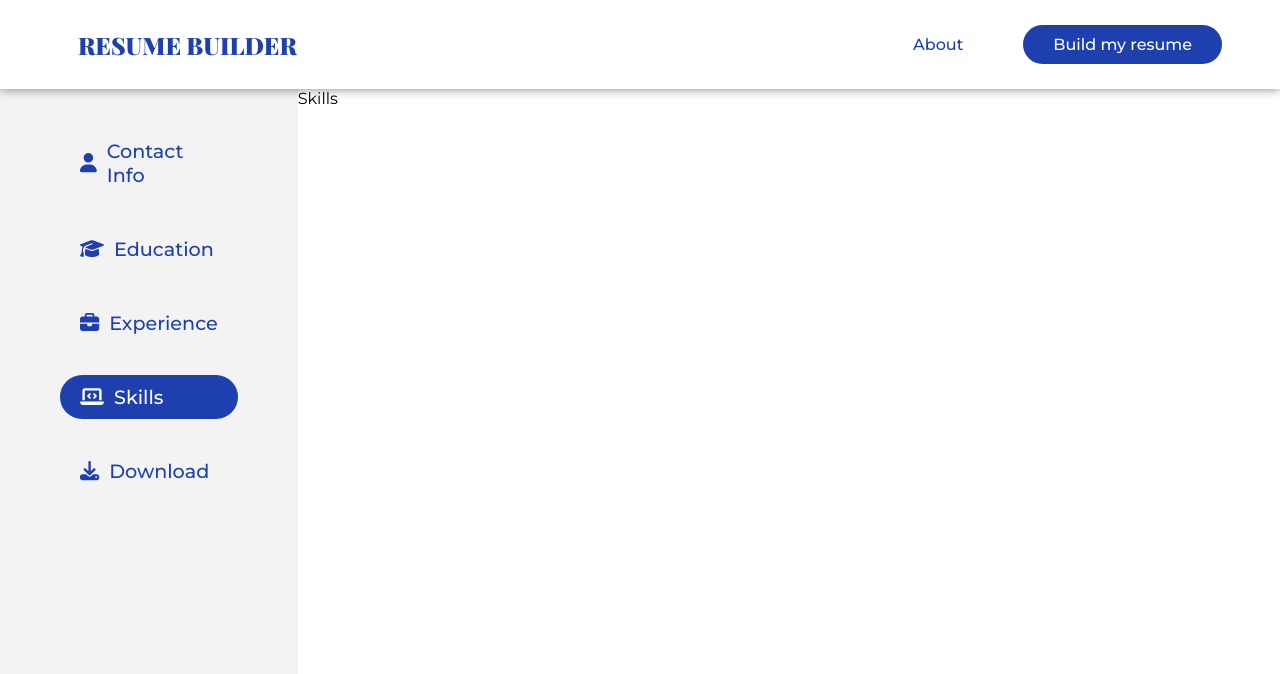
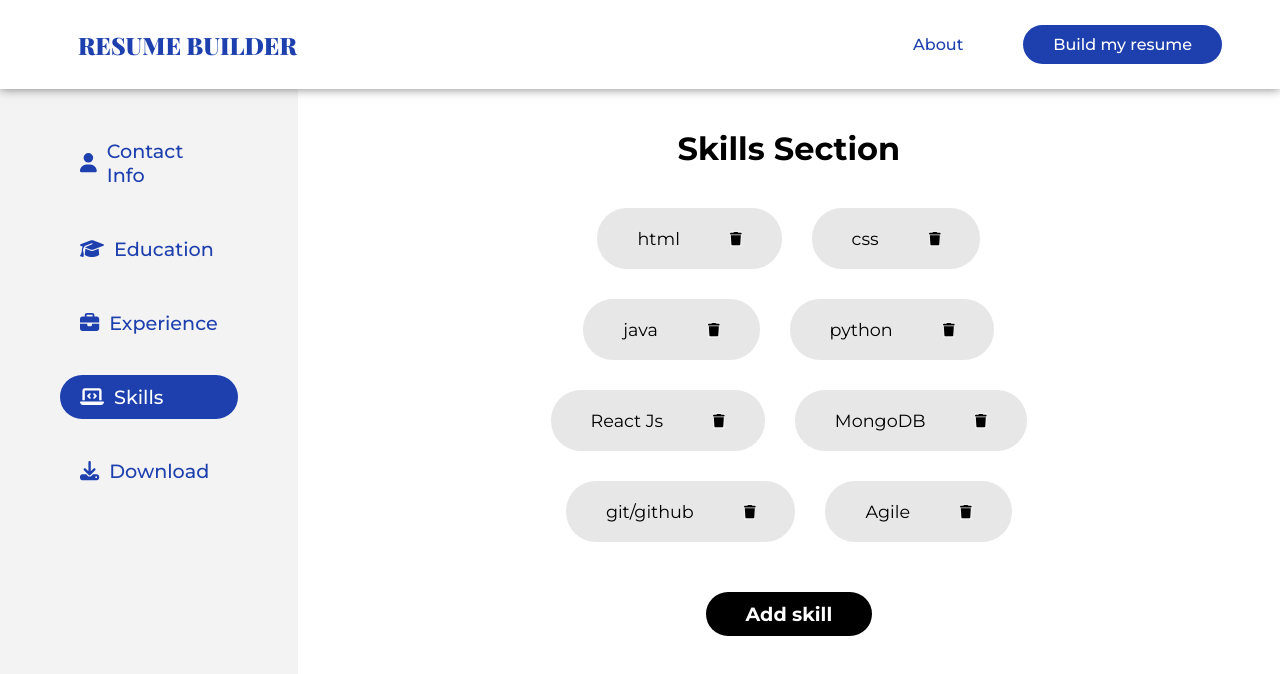
Before and after one commit to hipip/Resume-Builder, a React (Vite) app: page /builder/skills in a window 1280 px wide. Shown: the top 674 px of the page. Built offline with nearby package versions, Linux system fonts and the light colour scheme; a web font is replaced by a local one.

Commit message:
Add Skills adding and deleting features & removed experience editing button

```diff
--- a/src/App.css
+++ b/src/App.css
@@ -510,7 +510,8 @@ button {
 }
 
 .education-container,
-.experience-container {
+.experience-container,
+.skills-setup-container {
   margin: 20px 0;
   display: flex;
   flex-direction: column;
@@ -520,13 +521,24 @@ button {
   width: 60%;
 }
 
-#add-responsibility-btn {
+.skills-setup-container {
+  padding: 20px 0;
+  flex-direction: row;
+  flex-wrap: wrap;
+  align-items: center;
+  font-size: 1.1rem;
+}
+
+#add-responsibility-btn,
+#add-skill-btn,
+#confirm-add-skill-btn {
   margin: 10px 0;
   background-color: black;
 }
 
 .education-item,
-.experience-item {
+.experience-item,
+.skill-item-setup {
   display: flex;
   justify-content: center;
   align-items: center;
@@ -537,7 +549,8 @@ button {
   background-color: rgb(231, 231, 231);
 }
 .education-item-btns-container,
-.experience-item-btns-container {
+.experience-item-btns-container,
+.skill-item-btns-container {
   margin-left: auto;
   display: flex;
   justify-content: center;
@@ -571,6 +584,7 @@ button {
 
 .special-btn {
   font-weight: 700;
+  font-size: 1.2rem;
   padding: 10px 40px;
   border-radius: 30px;
   color: white;
@@ -587,7 +601,8 @@ button {
   background-color: var(--main-color);
 }
 #cancel-new-edu-btn,
-#cancel-add-experience-btn {
+#cancel-add-experience-btn,
+#cancel-add-skill-btn {
   flex-grow: 1;
   background-color: crimson;
 }
@@ -667,9 +682,9 @@ button {
 }
 
 .builder-section {
-  transform: translateX(200px);
+  transform: translateX(-200px);
   opacity: 0;
-  animation: builder-section-anim 0.45s ease-in-out forwards;
+  animation: builder-section-anim 0.5s ease-in-out forwards;
 }
 
 @keyframes builder-section-anim {
--- a/src/App.jsx
+++ b/src/App.jsx
@@ -150,6 +150,14 @@ function App() {
     setExperience([...experience, { ...newExp, id: uuidv4() }]);
   };
 
+  const addSkill = (newSkillName) => {
+    setSkills([...skills, { name: newSkillName, id: uuidv4() }]);
+  };
+
+  const deleteSkill = (skillId) => {
+    setSkills([...skills.filter((s) => s.id !== skillId)]);
+  };
+
   const router = createBrowserRouter([
     {
       path: "/",
@@ -194,7 +202,13 @@ function App() {
         },
         {
           path: "skills",
-          element: <Skills />,
+          element: (
+            <Skills
+              skills={skills}
+              addSkill={addSkill}
+              deleteSkill={deleteSkill}
+            />
+          ),
         },
         {
           path: "download",
--- a/src/components/ExperienceItem.jsx
+++ b/src/components/ExperienceItem.jsx
@@ -11,9 +11,6 @@ const ExperienceItem = ({ exp, deleteExperience }) => {
         </p>
       </div>
       <div className="experience-item-btns-container">
-        <button type="button" className="edit-experience-btn">
-          <FontAwesomeIcon icon={faPenToSquare} />
-        </button>
         <button
           type="button"
           className="delete-experience-btn"
--- /dev/null
+++ b/src/components/SkillItem.jsx
@@ -0,0 +1,23 @@
+import { faTrash } from "@fortawesome/free-solid-svg-icons";
+import { FontAwesomeIcon } from "@fortawesome/react-fontawesome";
+
+const SkillItem = ({ skill, deleteSkill }) => {
+  return (
+    <div className="skill-item-setup">
+      <div className="idk-wtf-am-i-doing">
+        <p>{skill.name}</p>
+      </div>
+
+      <div className="skill-item-btns-container">
+        <button
+          id="delete-skill-item-btn"
+          onClick={() => deleteSkill(skill.id)}
+        >
+          <FontAwesomeIcon icon={faTrash} />
+        </button>
+      </div>
+    </div>
+  );
+};
+
+export default SkillItem;
--- a/src/pages/Experience.jsx
+++ b/src/pages/Experience.jsx
@@ -177,7 +177,21 @@ const Experience = ({ experience, addExperience, deleteExperience }) => {
                 >
                   Add Experience
                 </button>
-                <button className="special-btn" id="cancel-add-experience-btn">
+                <button
+                  className="special-btn"
+                  id="cancel-add-experience-btn"
+                  onClick={() => {
+                    setMode("normal");
+                    setNewExperience({
+                      jobTitle: "",
+                      company: "",
+                      location: "",
+                      startDate: "",
+                      endDate: "",
+                      responsibilities: [],
+                    });
+                  }}
+                >
                   Cancel
                 </button>
               </div>
--- a/src/pages/Skills.jsx
+++ b/src/pages/Skills.jsx
@@ -1,5 +1,77 @@
-const Skills = () => {
-  return <div>Skills</div>;
+import { useState } from "react";
+import SkillItem from "../components/SkillItem";
+import FormItem from "../components/FormItem";
+
+const Skills = ({ skills, addSkill, deleteSkill }) => {
+  const [mode, setMode] = useState("normal");
+  const [newSkillName, setNewSkillName] = useState("");
+
+  return (
+    <div>
+      <div className="builder-section">
+        <h1 className="builder-section-title">Skills Section</h1>
+        <div className="skills-setup-container">
+          {(mode === "normal" || mode === "add") && (
+            <>
+              {skills.map((skill) => (
+                <SkillItem
+                  key={skill.id}
+                  skill={skill}
+                  deleteSkill={deleteSkill}
+                />
+              ))}
+            </>
+          )}
+        </div>
+        {mode === "normal" && (
+          <div>
+            <button
+              className="special-btn"
+              id="add-skill-btn"
+              onClick={() => setMode("add")}
+            >
+              Add skill
+            </button>
+          </div>
+        )}
+        {mode === "add" && (
+          <>
+            <FormItem
+              htmlFor="new-skill-name"
+              placeHolder="enter skill/technology name"
+              value={newSkillName}
+              onChange={(e) => setNewSkillName(e.target.value)}
+            />
+            <div>
+              <button
+                className="special-btn"
+                id="confirm-add-skill-btn"
+                onClick={() => {
+                  if (newSkillName !== "") {
+                    addSkill(newSkillName);
+                    setMode("normal");
+                    setNewSkillName("");
+                  }
+                }}
+              >
+                Add
+              </button>
+              <button
+                className="special-btn"
+                id="cancel-add-skill-btn"
+                onClick={() => {
+                  setMode("normal");
+                  setNewSkillName("");
+                }}
+              >
+                Cancel
+              </button>
+            </div>
+          </>
+        )}
+      </div>
+    </div>
+  );
 };
 
 export default Skills;
```
